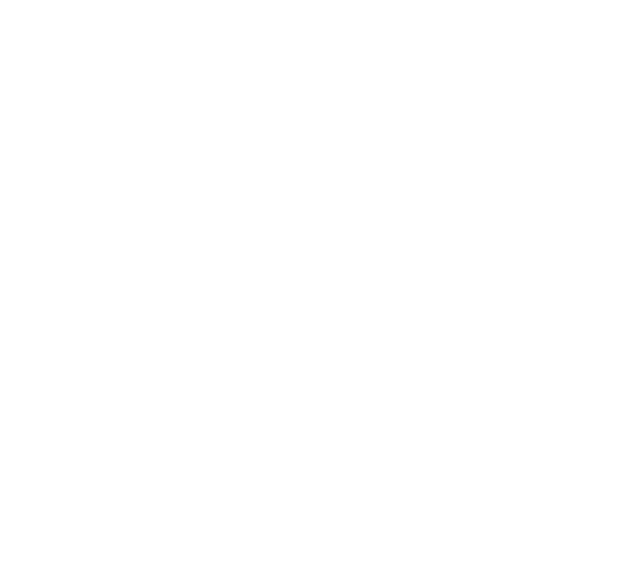
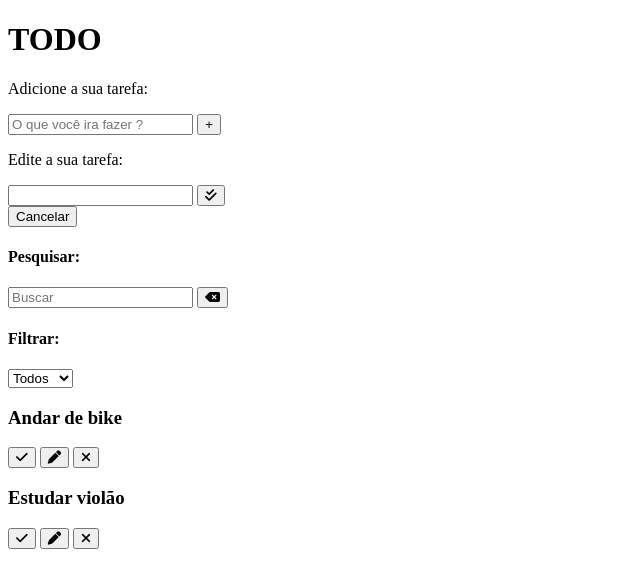
Before and after one commit to GuilhermeMH/To-do-list, a plain HTML site: page index.html in a window 1280 px wide. Shown: the whole page, without its empty margins (0-640 px from the left). Drawn offline with Linux system fonts and the light colour scheme.

Commit message:
Finalizando a edição do Html

```diff
--- a/index.html
+++ b/index.html
@@ -4,12 +4,79 @@
     <meta charset="UTF-8">
     <meta http-equiv="X-UA-Compatible" content="IE=edge">
     <meta name="viewport" content="width=device-width, initial-scale=1.0">
-    <link rel="stylesheet" href="css/reset.css">
+    <!--CSS do projeto-->
     <link rel="stylesheet" href="css/style.css">
+    <!--Font-Style do projeto  'Poppins'-->
+    <link rel="stylesheet" href="https://cdnjs.cloudflare.com/ajax/libs/font-awesome/6.4.0/css/all.min.css" integrity="sha512-iecdLmaskl7CVkqkXNQ/ZH/XLlvWZOJyj7Yy7tcenmpD1ypASozpmT/E0iPtmFIB46ZmdtAc9eNBvH0H/ZpiBw==" crossorigin="anonymous" referrerpolicy="no-referrer" />
     <title>To do</title>
 </head>
     <div class="todo-container">
+        <header>
+            <h1>TODO</h1>
+        </header>
+        <form action="" class="todo-formulario">
+            <p>Adicione a sua tarefa:</p>
+            <div class="controle-formulario">
+                <input type="text" id="todo-input" placeholder="O que você ira fazer ?">
+                <button type="submit"><i class="fa-thin fa-plus"></i></button>
 
+            </div>
+        </form>
+        <form id="editar-form">
+            <p>Edite a sua tarefa: </p>
+            <div class="todo-formulario">
+                <input type="text" id="editar-input">
+                <button type="submit">
+                    <i class="fa-solid fa-check-double"></i>
+                </button>
+            </div>
+            <button id="btn-cancela-edicao">Cancelar</button>
+        </form>
+    </div>
+    <div id="toolbar">
+        <div id="pesquisar">
+            <h4>Pesquisar: </h4>
+            <form>
+                <input type="text" id="pesquisar-input" placeholder="Buscar">
+                <button id="botao-apagar">
+                    <i class="fa-solid fa-delete-left"></i>
+                </button>
+            </form>
+            <div id="filtro">
+                <h4>Filtrar:</h4>
+                <select id="selecionar-filtro">
+                    <option value="all">Todos</option>
+                    <option value="done">Feitos</option>
+                    <option value="todo">A fazer</option>
+                </select>
+            </div>
+        </div>
+    </div>
+    <div id="todo-lista">
+        <div class="todo">
+            <h3>Andar de bike</h3>
+            <button class="finalizar-todo">
+               <i class="fa-solid fa fa-check"></i>
+            </button>
+            <button class="editar-todo">
+                <i class="fa-solid fa fa-pen"></i>
+             </button>
+             <button class="remover-todo">
+                <i class="fa-solid fa fa-xmark"></i>
+             </button>
+        </div>
+        <div class="todo">
+            <h3>Estudar violão</h3>
+            <button class="finalizar-todo">
+               <i class="fa-solid fa fa-check"></i>
+            </button>
+            <button class="editar-todo">
+                <i class="fa-solid fa fa-pen"></i>
+             </button>
+             <button class="remover-todo">
+                <i class="fa-solid fa fa-xmark"></i>
+             </button>
+        </div>
     </div>
 </div>
 <body>
```
